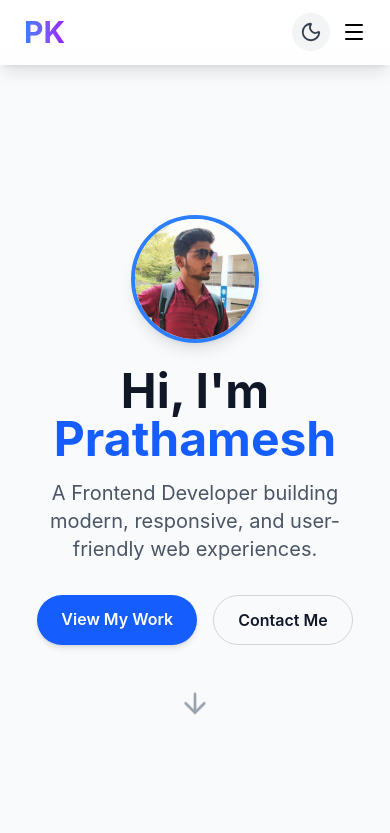
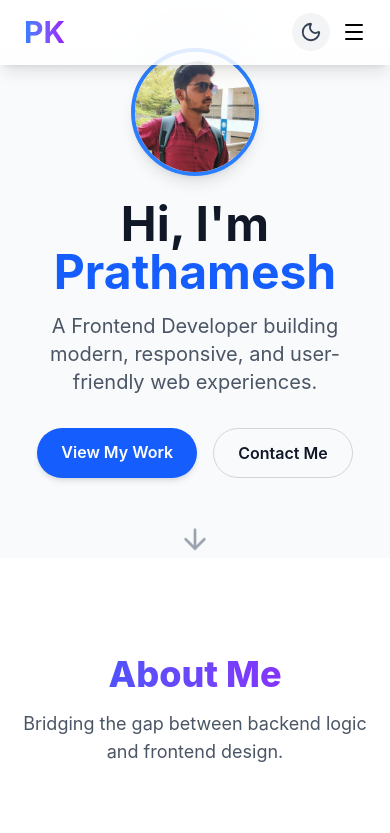
Before and after one commit to PrathameshKatePK/prathamesh-portfolio, a React (Vite) app: page / in a window 390 px wide. Shown: the top 833 px of the page. Built offline with nearby package versions, Linux system fonts and the light colour scheme.

Commit message:
Improve contact section and mobile UI

```diff
--- a/src/index.css
+++ b/src/index.css
@@ -16,4 +16,7 @@ html {
     padding-top: 3.5rem;
     padding-bottom: 3.5rem;
   }
+  .min-h-screen {
+    min-height: 60vh;
 }
+}
```
